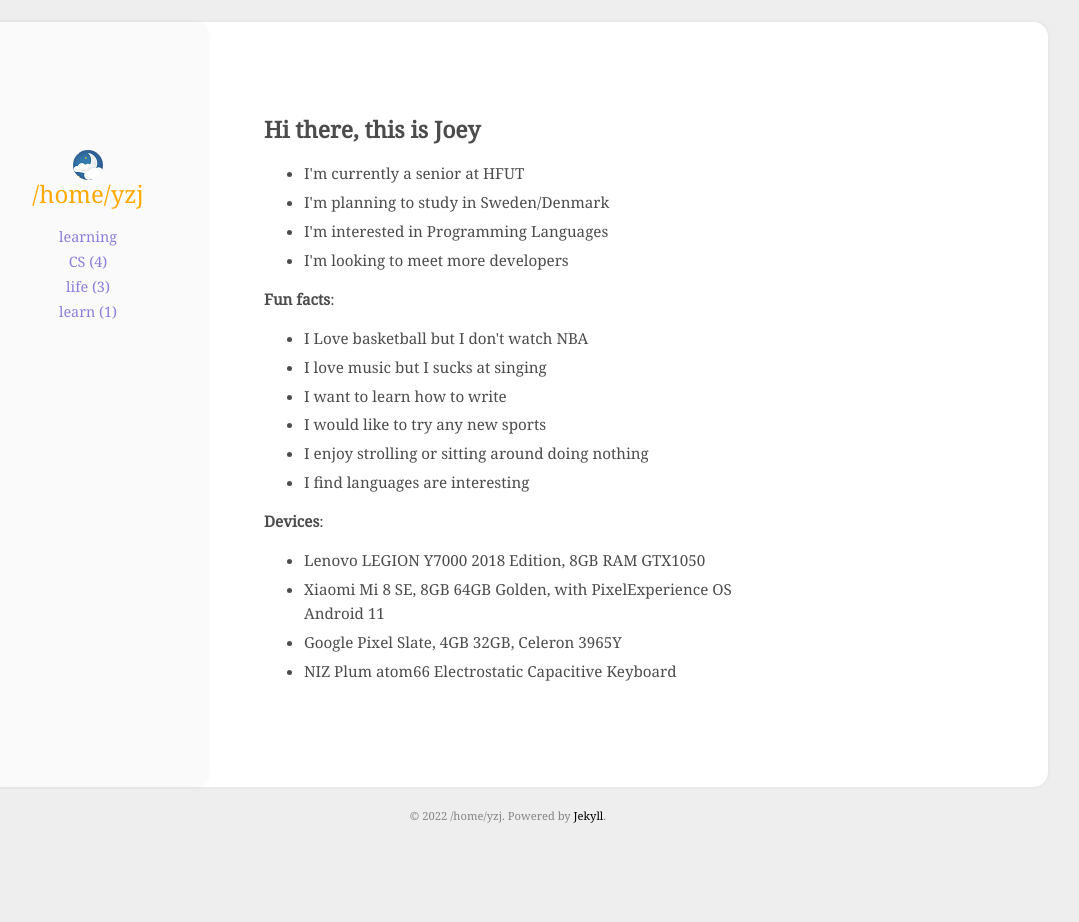
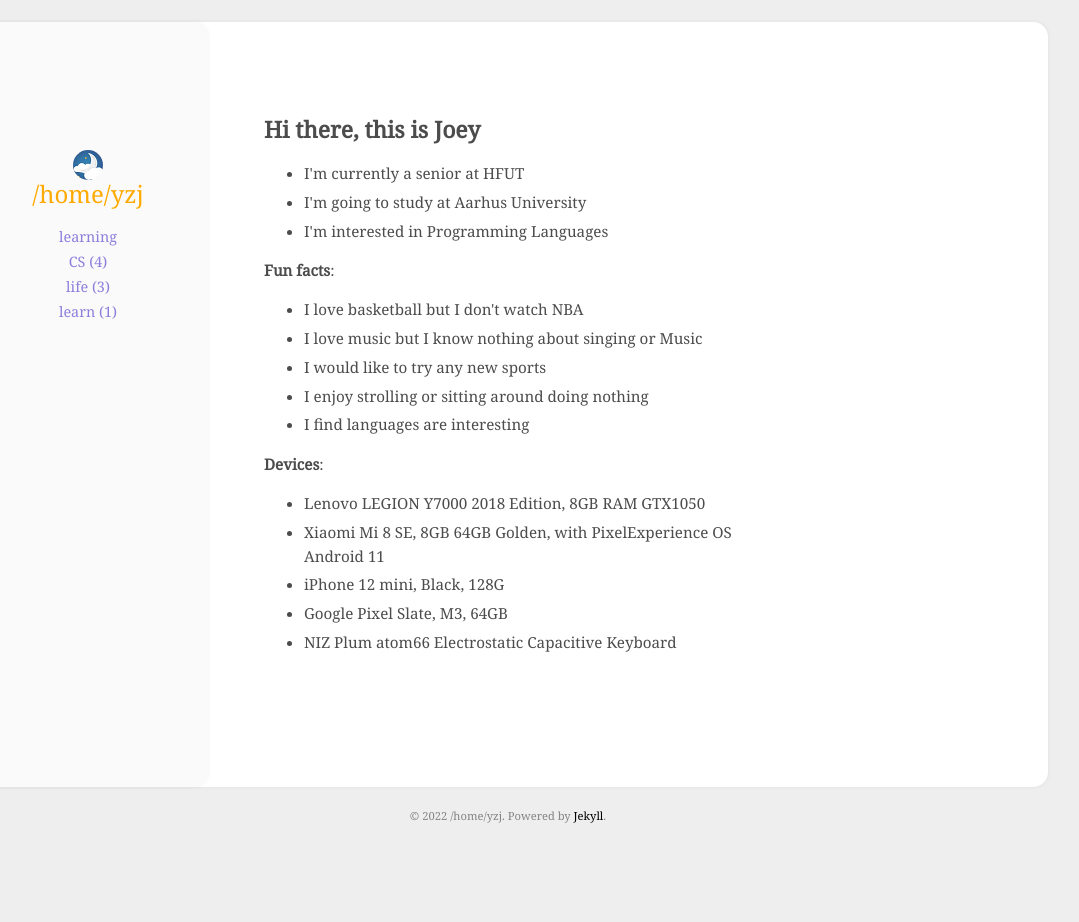
Before and after one commit to wine99/wine99.github.io, a Jekyll site: the page built from index.html, in a window 1280 px wide. Shown: the whole page, without its empty margins (132-1211 px from the left). Built offline with Jekyll 4.4.1, drawn with Linux system fonts in a browser that asks for light colours.

Commit message:
update profile

```diff
--- a/_includes/aboutme.html
+++ b/_includes/aboutme.html
@@ -1,18 +1,15 @@
 <section class="aboutme">
     <div class="post_content">
-        <!-- <p style="letter-spacing: 0.2rem; font-size: 1.2rem;">不善言辞，随意看看就好。</p> -->
 <h2>Hi there, this is Joey</h2>
 <ul>
 <li>I'm currently a senior at HFUT</li>
-<li>I'm planning to study in Sweden/Denmark</li>
+<li>I'm going to study at Aarhus University</li>
 <li>I'm interested in Programming Languages</li>
-<li>I'm looking to meet more developers</li>
 </ul>
 <p><strong>Fun facts</strong>:</p>
 <ul>
-<li>I Love basketball but I don't watch NBA</li>
-<li>I love music but I sucks at singing</li>
-<li>I want to learn how to write</li>
+<li>I love basketball but I don't watch NBA</li>
+<li>I love music but I know nothing about singing or Music</li>
 <li>I would like to try any new sports</li>
 <li>I enjoy strolling or sitting around doing nothing</li>
 <li>I find languages are interesting</li>
@@ -21,7 +18,8 @@
 <ul>
 <li>Lenovo LEGION Y7000 2018 Edition, 8GB RAM GTX1050</li>
 <li>Xiaomi Mi 8 SE, 8GB 64GB Golden, with PixelExperience OS Android 11</li>
-<li>Google Pixel Slate, 4GB 32GB, Celeron 3965Y</li>
+<li>iPhone 12 mini, Black, 128G</li>
+<li>Google Pixel Slate, M3, 64GB</li>
 <li>NIZ Plum atom66 Electrostatic Capacitive Keyboard</li>
 </ul>
     </div>
```
Also changed, not shown: aboutme.html (+4 -4 lines), 1 other file.
